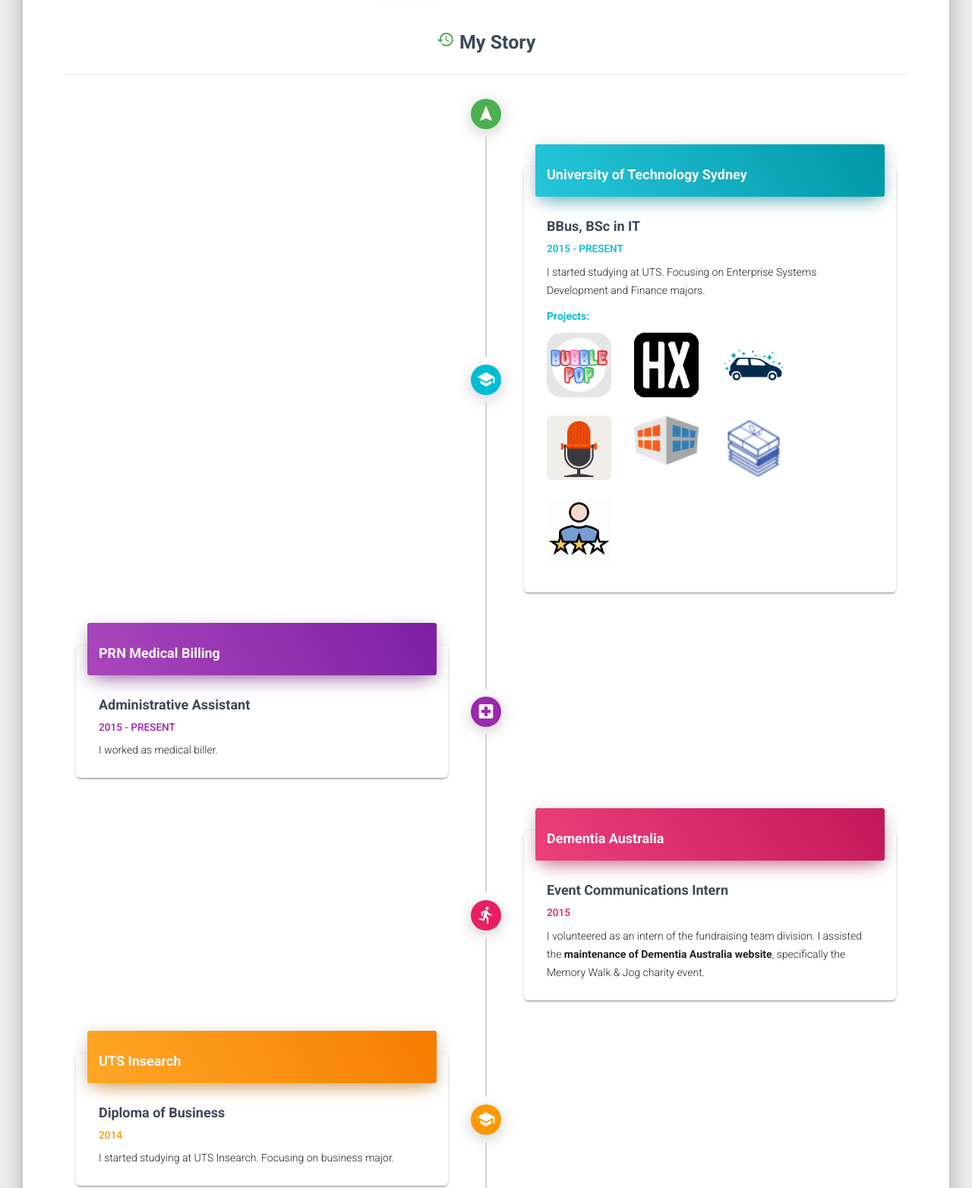
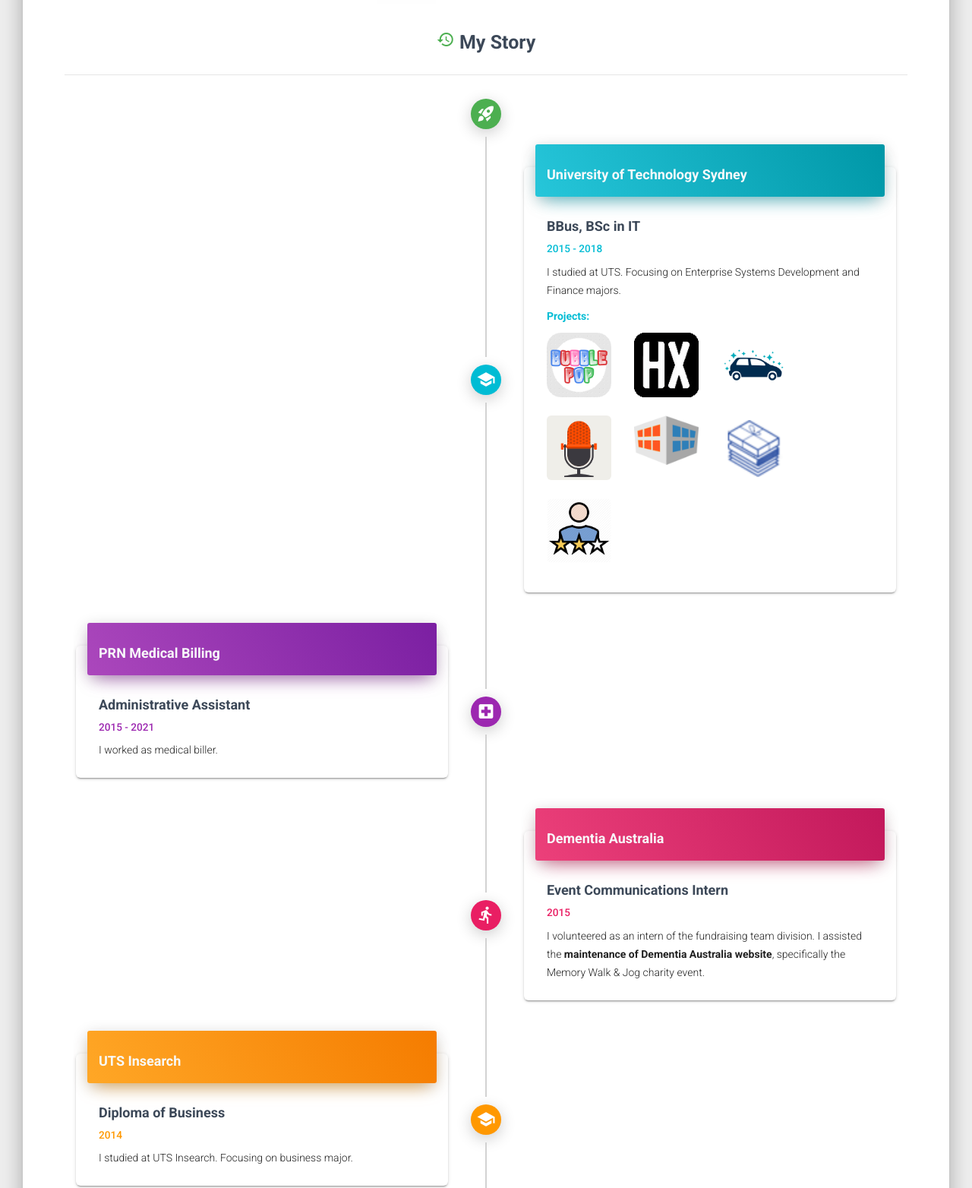
Before and after one commit to audwinoyong/audwinoyong.github.io, a plain HTML site: page index.html in a window 1280 px wide. Shown: the part 900-2464 px from the top of the page at 76% size. Drawn offline with Linux system fonts and the light colour scheme.

Commit message:
Update description

```diff
--- a/index.html
+++ b/index.html
@@ -133,13 +133,15 @@
                 <div class="timeline-event">
                   <div class="card timeline-content"></div>
                   <div class="timeline-badge bg-success">
-                    <i class="material-icons">navigation</i>
+                    <i class="material-icons">rocket_launch</i>
                   </div>
                 </div>
 
                 <!-- <div class="timeline-event">
                   <div class="card timeline-content"></div>
-                  <div class="timeline-badge timeline-year"><h4 class="card-title">2018</h4></div>
+                  <div class="timeline-badge timeline-year">
+                    <h4 class="card-title">2018</h4>
+                  </div>
                 </div> -->
 
                 <div class="timeline-event">
@@ -151,8 +153,8 @@
                     </div>
                     <div class="card-body">
                       <h4 class="card-title">BBus, BSc in IT</h4>
-                      <h6 class="card-subtitle mb-2 text-info">2015 - Present</h6>
-                      <p>I started studying at UTS. Focusing on Enterprise Systems Development and Finance majors.
+                      <h6 class="card-subtitle mb-2 text-info">2015 - 2018</h6>
+                      <p>I studied at UTS. Focusing on Enterprise Systems Development and Finance majors.
                       </p>
                       <p class="text-info">
                         <b>Projects:</b>
@@ -220,7 +222,7 @@
                     </div>
                     <div class="card-body">
                       <h4 class="card-title">Administrative Assistant</h4>
-                      <h6 class="card-subtitle mb-2 text-primary">2015 - Present</h6>
+                      <h6 class="card-subtitle mb-2 text-primary">2015 - 2021</h6>
                       <p>I worked as medical biller.</p>
                     </div>
                   </div>
@@ -258,7 +260,7 @@
                     <div class="card-body">
                       <h4 class="card-title">Diploma of Business</h4>
                       <h6 class="card-subtitle mb-2 text-warning">2014</h6>
-                      <p>I started studying at UTS Insearch. Focusing on business major.</p>
+                      <p>I studied at UTS Insearch. Focusing on business major.</p>
                     </div>
                   </div>
                   <div class="timeline-badge bg-warning-orange">
```
